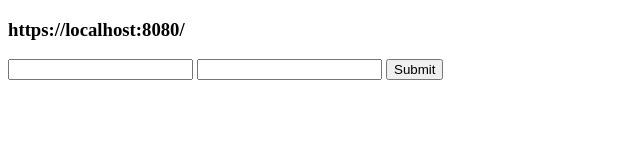
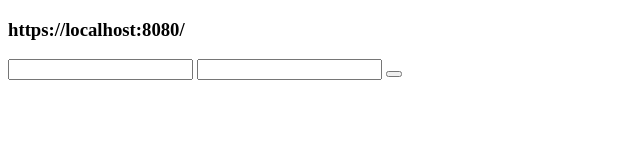
Before and after one commit to acciojob/sharable-urls-Harshita222, a website: page main.html in a window 1280 px wide. Shown: the whole page, without its empty margins (0-640 px from the left). Drawn offline with Linux system fonts and the light colour scheme.

Commit message:
created a submission

```diff
--- a/main.html
+++ b/main.html
@@ -4,7 +4,8 @@
 	  <h3 id ="url">https://localhost:8080/ </h3>
 	  <input type = "text" id ="name" name = "name">
 	  <input type = "number" id = "year" name = "year">
-	  <input type="submit" id ="button">
+	  <button type="submit" id ="button"></button>
+
     <script type="text/javascript" src="./script.js">
 </script>
   </body>
```
